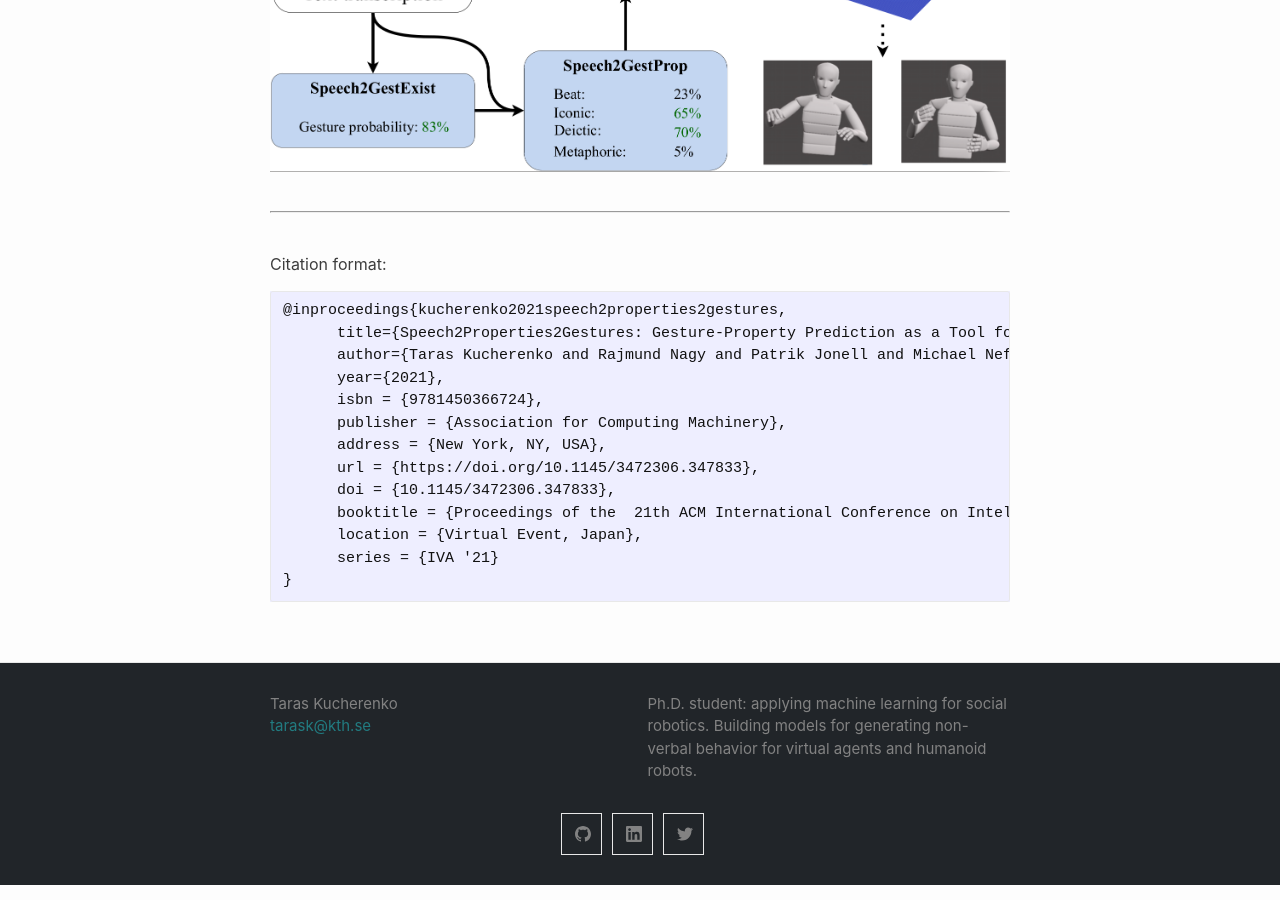
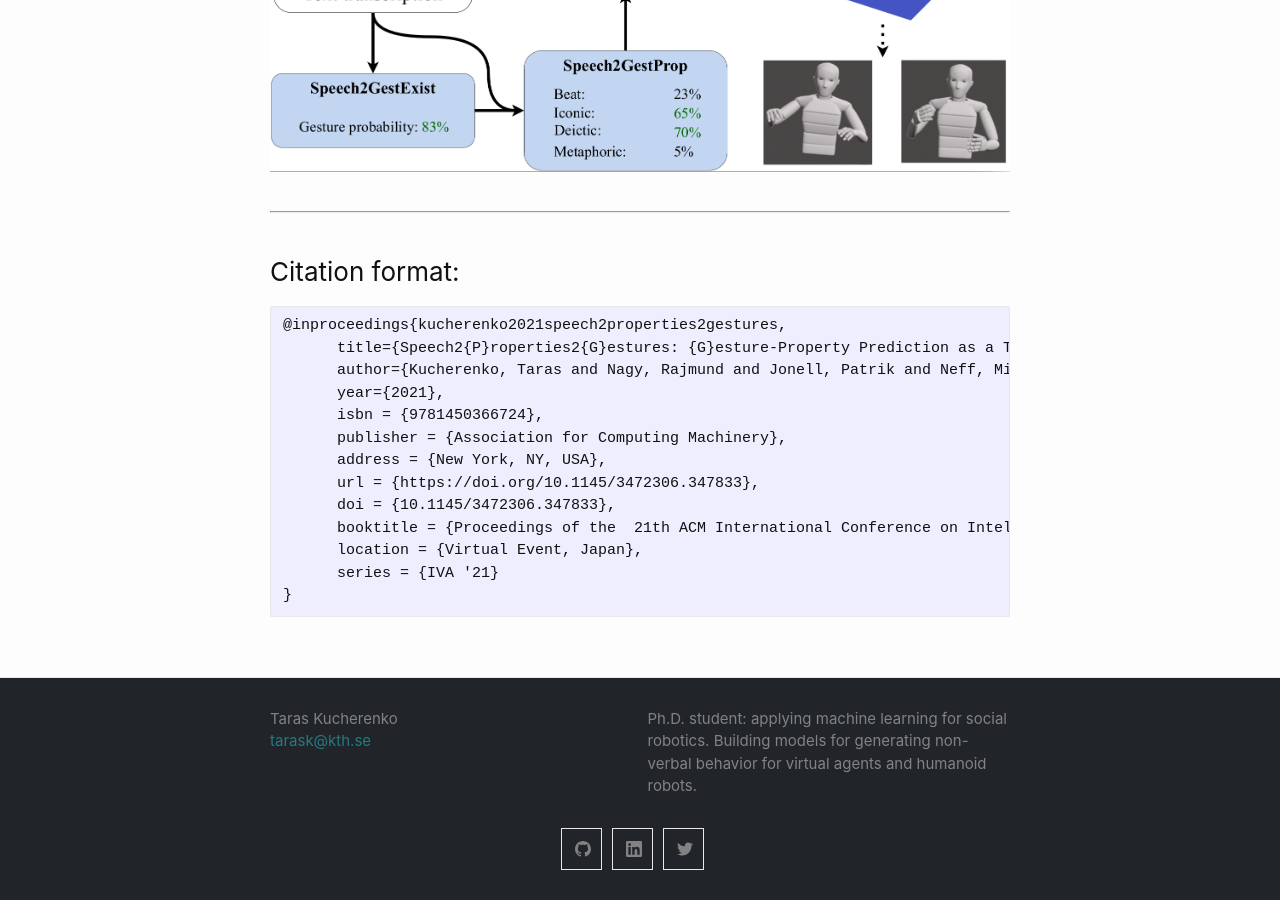
Before and after one commit to Svito-zar/Svito-zar.github.io, a Jekyll site: the page built from _posts/2021-07-30-Speech2Gest2Prop.md, in a window 1280 px wide and 900 px high, scrolled down 1076 px. Built offline with Jekyll 4.4.1, drawn with Linux system fonts in a browser that asks for light colours.

Commit message:
Minor update for Speech2Prop2Gestures

````diff
--- a/_posts/2021-07-30-Speech2Gest2Prop.md
+++ b/_posts/2021-07-30-Speech2Gest2Prop.md
@@ -1,7 +1,7 @@
 ---
 layout: project
 title: Speech2Properties2Gestures
-permalink: /Speech2Properties2Gestures/
+permalink: /speech2properties2gestures/
 ---
 
 
@@ -35,11 +35,11 @@ We propose a new framework for gesture generation, aiming to allow data-driven a
 ***
 &nbsp;
 
-Citation format:
+### Citation format:
 ```
 @inproceedings{kucherenko2021speech2properties2gestures,
-      title={Speech2Properties2Gestures: Gesture-Property Prediction as a Tool for Generating Representational Gestures from Speech},
-      author={Taras Kucherenko and Rajmund Nagy and Patrik Jonell and Michael Neff and Hedvig Kjellström and Gustav Eje Henter},
+      title={Speech2{P}roperties2{G}estures: {G}esture-Property Prediction as a Tool for Generating Representational Gestures from Speech},
+      author={Kucherenko, Taras and Nagy, Rajmund and Jonell, Patrik and Neff, Michael and Kjellstr{\"o}m, Hedvig and Henter, Gustav Eje},
       year={2021},
       isbn = {9781450366724},
       publisher = {Association for Computing Machinery},
````
Also changed, not shown: index.md (+1 -1 lines).
